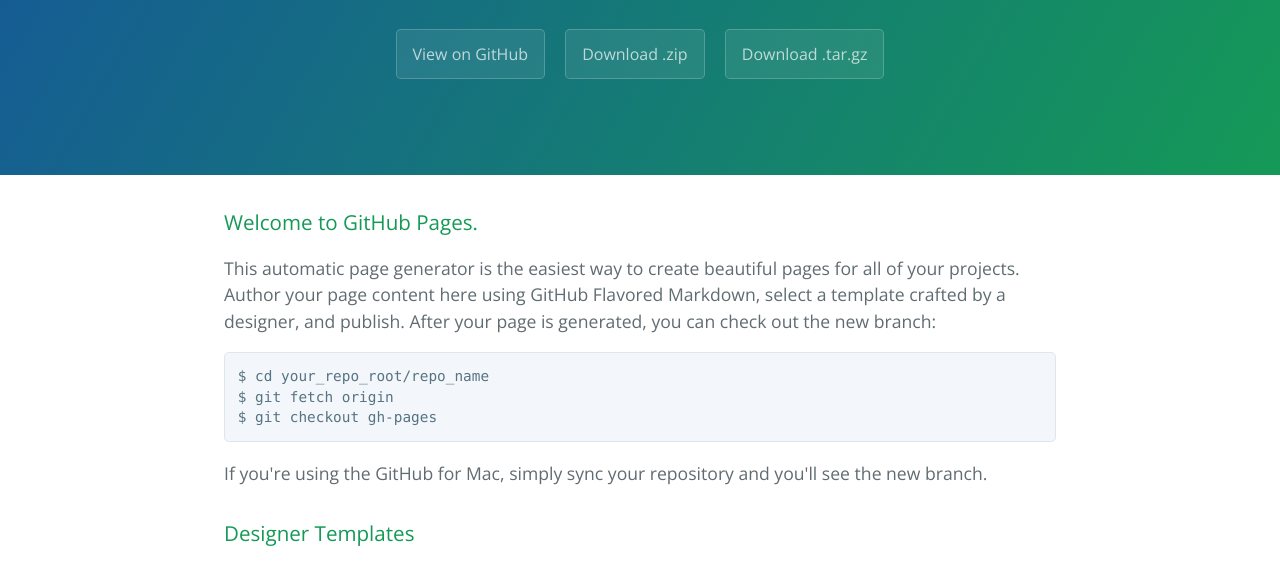
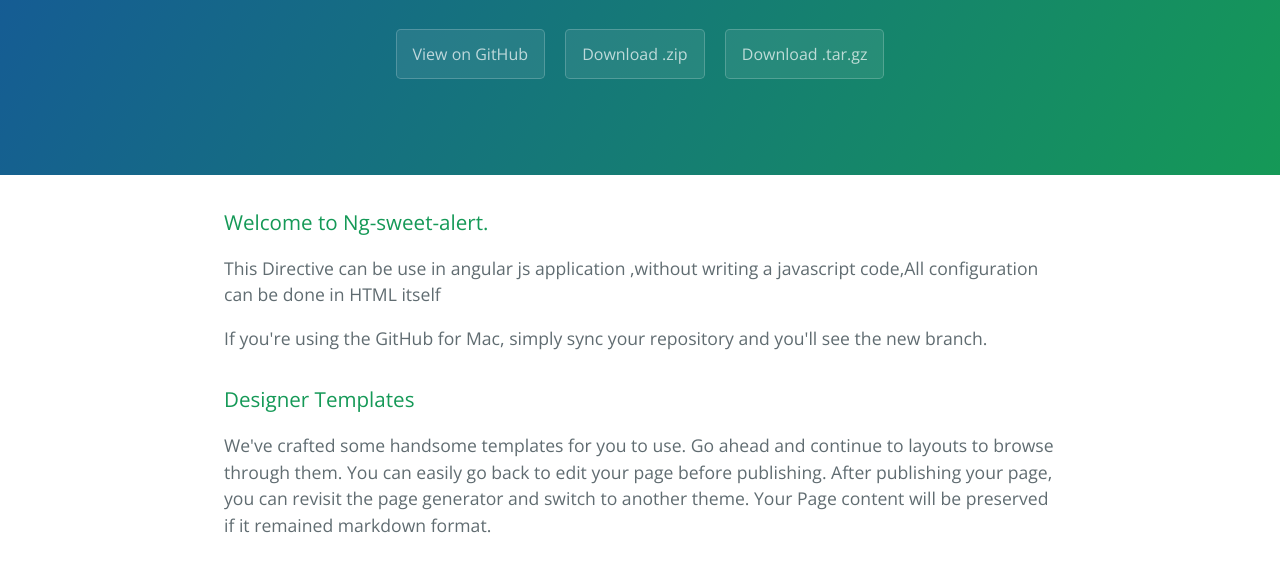
Before and after one commit to tushar-borole/ng-sweet-alert, a plain HTML site: page index.html in a window 1280 px wide. Shown: the part 208-772 px from the top of the page. Drawn offline with nearby package versions, Linux system fonts and the light colour scheme.

Commit message:
Update index.html

```diff
--- a/index.html
+++ b/index.html
@@ -20,14 +20,11 @@
 
     <section class="main-content">
       <h3>
-<a id="welcome-to-github-pages" class="anchor" href="#welcome-to-github-pages" aria-hidden="true"><span class="octicon octicon-link"></span></a>Welcome to GitHub Pages.</h3>
+<a id="welcome-to-github-pages" class="anchor" href="#welcome-to-github-pages" aria-hidden="true"><span class="octicon octicon-link"></span></a>Welcome to Ng-sweet-alert.</h3>
 
-<p>This automatic page generator is the easiest way to create beautiful pages for all of your projects. Author your page content here using GitHub Flavored Markdown, select a template crafted by a designer, and publish. After your page is generated, you can check out the new branch:</p>
+<p>This Directive can be use in angular js application ,without writing a javascript code,All configuration can be done in HTML itself</p>
 
-<pre><code>$ cd your_repo_root/repo_name
-$ git fetch origin
-$ git checkout gh-pages
-</code></pre>
+
 
 <p>If you're using the GitHub for Mac, simply sync your repository and you'll see the new branch.</p>
 
```
